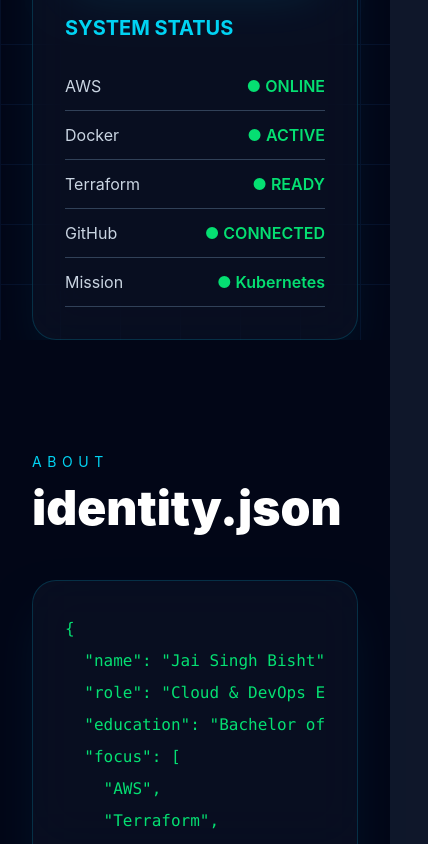
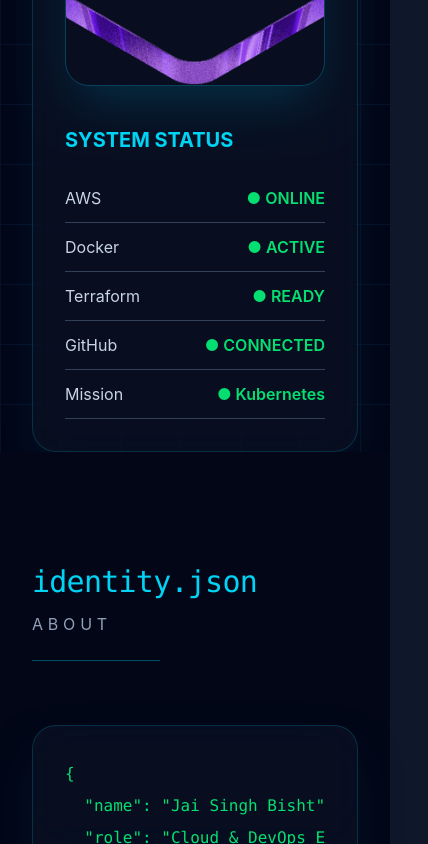
Before and after one commit to Jai-This-Side/My-Portfolio-website, a React (Vite) app: page / in a window 390 px wide. Shown: the part 1156-2000 px from the top of the page, 428 px wide, since content can reach past the window. Built offline with nearby package versions, Linux system fonts and the light colour scheme.

Commit message:
Made some changes regarding font size of sub headings and remove tech stack from footer

```diff
--- a/src/components/Footer.jsx
+++ b/src/components/Footer.jsx
@@ -1,20 +1,17 @@
 export default function Footer() {
   return (
-    <footer className="bg-slate-950 border-t border-slate-800 py-10">
+    <footer className="border-t border-slate-800 bg-slate-950 py-10">
+      <div className="mx-auto flex max-w-7xl flex-col items-center justify-between gap-4 px-8 md:flex-row">
 
-      <div className="mx-auto max-w-7xl px-8 flex flex-col md:flex-row justify-between items-center gap-4">
-
-        <h2 className="text-cyan-400 font-black tracking-widest">
+        <h2 className="text-2xl font-black tracking-widest text-cyan-400">
           JAI.DEV
         </h2>
 
-        <p className="text-slate-500 text-sm text-center">
-          © {new Date().getFullYear()} Jai Singh Bisht.
-          Built with React, Vite & Tailwind CSS.
+        <p className="text-center text-sm text-slate-500">
+          © {new Date().getFullYear()}
         </p>
 
       </div>
-
     </footer>
   );
 }
--- a/src/components/Hero.jsx
+++ b/src/components/Hero.jsx
@@ -14,11 +14,11 @@ export default function Hero() {
   return (
     <section
       id="mission"
-      className="relative min-h-screen overflow-hidden bg-[#020617] text-white"
+      className="relative overflow-hidden bg-[#020617] text-white"
     >
       <AnimatedBackground />
 
-      <div className="relative z-10 mx-auto flex min-h-screen max-w-7xl items-center px-8">
+      <div className="relative z-10 mx-auto flex min-h-screen max-w-7xl items-center px-8 pt-28 md:pt-0">
 
         <div className="grid w-full gap-16 lg:grid-cols-2">
 
@@ -29,32 +29,26 @@ export default function Hero() {
             animate={{ opacity: 1, x: 0 }}
             transition={{ duration: 0.8 }}
           >
-            <p className="uppercase tracking-[0.45em] text-cyan-400 text-sm">
-
+            <p className="text-sm uppercase tracking-[0.45em] text-cyan-400">
               Cloud Operations Center
-
             </p>
 
             <h1 className="mt-6 text-6xl font-black leading-tight">
-
               Jai
 
               <span className="block text-cyan-400">
                 Singh Bisht
               </span>
-
             </h1>
 
             <TerminalText />
 
             <p className="mt-8 max-w-xl text-lg leading-8 text-slate-400">
-
               Building cloud infrastructure,
               deploying production-ready
               applications,
               and automating workflows using
               AWS, Docker, Linux and Terraform.
-
             </p>
 
             <div className="mt-10 flex gap-5">
@@ -71,6 +65,7 @@ export default function Hero() {
 
               <Button
                 href="/JaiSinghBisht_resume.pdf"
+                download
               >
                 Download Resume
               </Button>
@@ -100,7 +95,7 @@ export default function Hero() {
                   }}
                   src={heroImage}
                   alt="Jai Singh Bisht"
-                  className="h-80 w-80 rounded-3xl object-cover border border-cyan-500/30 shadow-2xl shadow-cyan-500/20"
+                  className="h-80 w-80 rounded-3xl border border-cyan-500/30 object-cover shadow-2xl shadow-cyan-500/20"
                 />
 
               </div>
@@ -108,35 +103,14 @@ export default function Hero() {
               <div className="mt-10">
 
                 <h3 className="mb-5 text-xl font-bold text-cyan-400">
-
                   SYSTEM STATUS
-
                 </h3>
 
-                <StatusBadge
-                  title="AWS"
-                  status="ONLINE"
-                />
-
-                <StatusBadge
-                  title="Docker"
-                  status="ACTIVE"
-                />
-
-                <StatusBadge
-                  title="Terraform"
-                  status="READY"
-                />
-
-                <StatusBadge
-                  title="GitHub"
-                  status="CONNECTED"
-                />
-
-                <StatusBadge
-                  title="Mission"
-                  status="Kubernetes"
-                />
+                <StatusBadge title="AWS" status="ONLINE" />
+                <StatusBadge title="Docker" status="ACTIVE" />
+                <StatusBadge title="Terraform" status="READY" />
+                <StatusBadge title="GitHub" status="CONNECTED" />
+                <StatusBadge title="Mission" status="Kubernetes" />
 
               </div>
 
--- a/src/components/ui/SectionHeading.jsx
+++ b/src/components/ui/SectionHeading.jsx
@@ -1,38 +1,44 @@
 import { motion } from "framer-motion";
 
-export default function SectionHeading({
-  title,
-  subtitle,
-}) {
+export default function SectionHeading({ title, subtitle }) {
   return (
     <motion.div
-      initial={{
-        opacity: 0,
-        y: 20,
-      }}
-      whileInView={{
-        opacity: 1,
-        y: 0,
-      }}
-      viewport={{
-        once: true,
-      }}
-      transition={{
-        duration: 0.6,
-      }}
-      className="mb-12"
+      initial={{ opacity: 0, y: 25 }}
+      whileInView={{ opacity: 1, y: 0 }}
+      viewport={{ once: true }}
+      transition={{ duration: 0.5 }}
+      className="mb-16"
     >
-      <p className="uppercase tracking-[0.4em] text-cyan-400 text-sm">
+      <h2
+        className="
+          font-mono
+          font-bolda
+          text-cyan-400
+          text-3xl
+          sm:text-4xl
+          md:text-5xl
+          tracking-tight
+          whitespace-nowrap
+        "
+      >
+        {title}
+      </h2>
 
+      <p
+        className="
+          mt-3
+          text-base
+          sm:text-lg
+          md:text-xl
+          uppercase
+          tracking-[0.3em]
+          text-slate-400
+        "
+      >
         {subtitle}
-
       </p>
 
-      <h2 className="mt-3 text-5xl font-black text-white">
-
-        {title}
-
-      </h2>
+      <div className="mt-6 h-px w-32 bg-cyan-500/40"></div>
     </motion.div>
   );
 }
```
Lines whose indentation alone changed are shown as unchanged.
